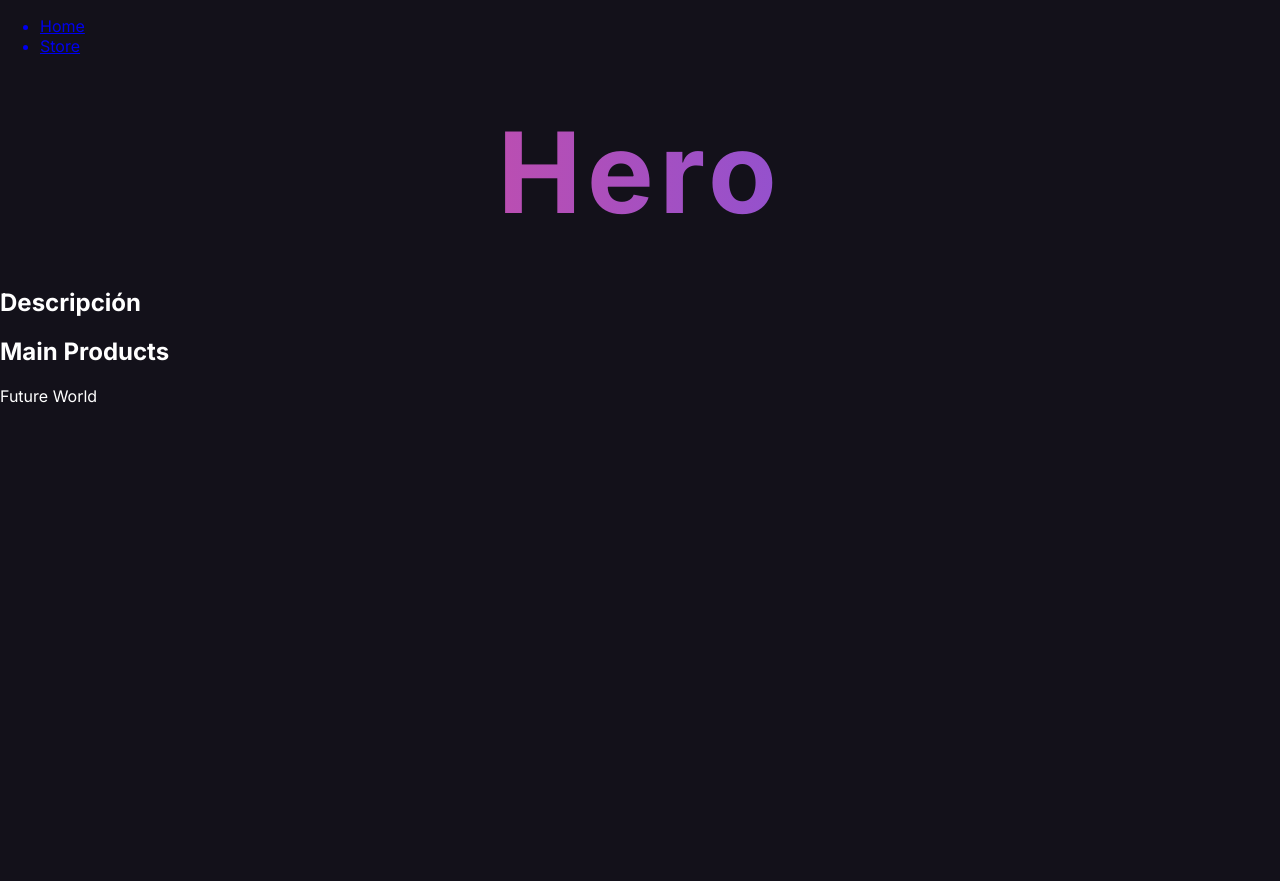
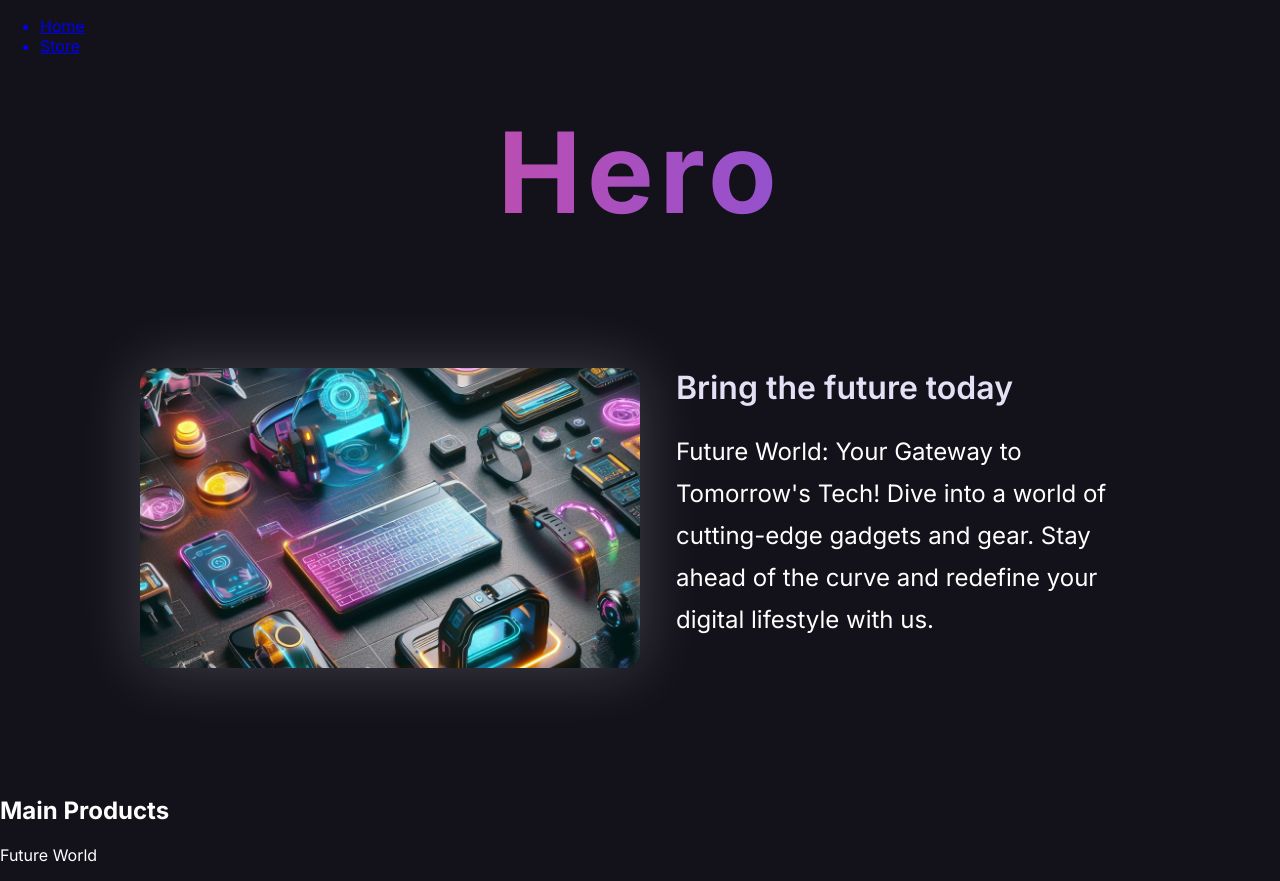
Before and after one commit to andymedinadev/platzi-curso-next14, a Next.js app: page / in a window 1280 px wide. Before the commit the page ends 800 px from the top, so only its background shows below. Built offline with nearby package versions, Linux system fonts and the light colour scheme.

Commit message:
feat: update description component

```diff
--- /dev/null
+++ b/src/components/home/Description/Description.module.css
@@ -0,0 +1,28 @@
+.section {
+  display: grid;
+  grid-template-columns: 1fr 1fr;
+  column-gap: 2.25rem;
+  max-width: 1000px;
+  margin: 6rem auto;
+  padding: 2rem 2.5rem;
+  border-radius: 1.375rem;
+}
+
+.img {
+  object-fit: cover;
+  border-radius: 1rem;
+  box-shadow: 0 0 4rem rgba(255, 255, 255, 0.2);
+}
+
+.title {
+  font-size: 2rem;
+  font-weight: 600;
+  color: var(--color-secondary);
+  margin: 0;
+}
+
+.description {
+  font-size: 1.5rem;
+  line-height: 1.75;
+  color: var(--text-color);
+}
--- a/src/components/home/Description/Description.tsx
+++ b/src/components/home/Description/Description.tsx
@@ -1,7 +1,23 @@
+import Image from 'next/image';
+import styles from './Description.module.css';
+
 export const Description = () => {
   return (
-    <section>
-      <h1>Descripción</h1>
+    <section className={styles.section}>
+      <Image
+        className={styles.img}
+        src="/images/description.jpeg"
+        alt="products marketplace"
+        width="500"
+        height="300"
+      />
+      <div>
+        <h2 className={styles.title}>Bring the future today</h2>
+        <p className={styles.description}>
+          Future World: Your Gateway to Tomorrow&#39;s Tech! Dive into a world of cutting-edge
+          gadgets and gear. Stay ahead of the curve and redefine your digital lifestyle with us.
+        </p>
+      </div>
     </section>
   );
 };
```
Also changed, not shown: public/images/description.jpeg (added).
